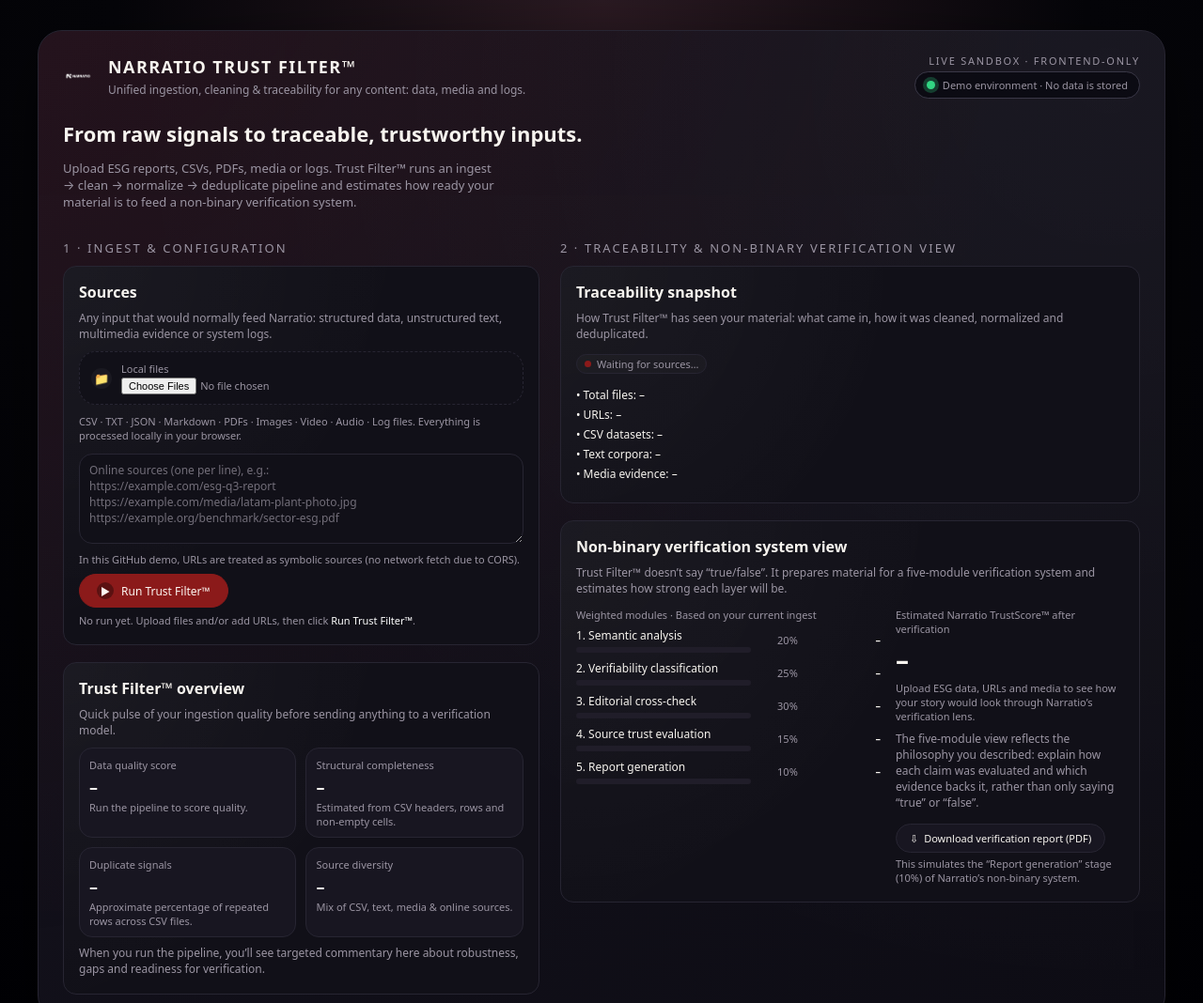
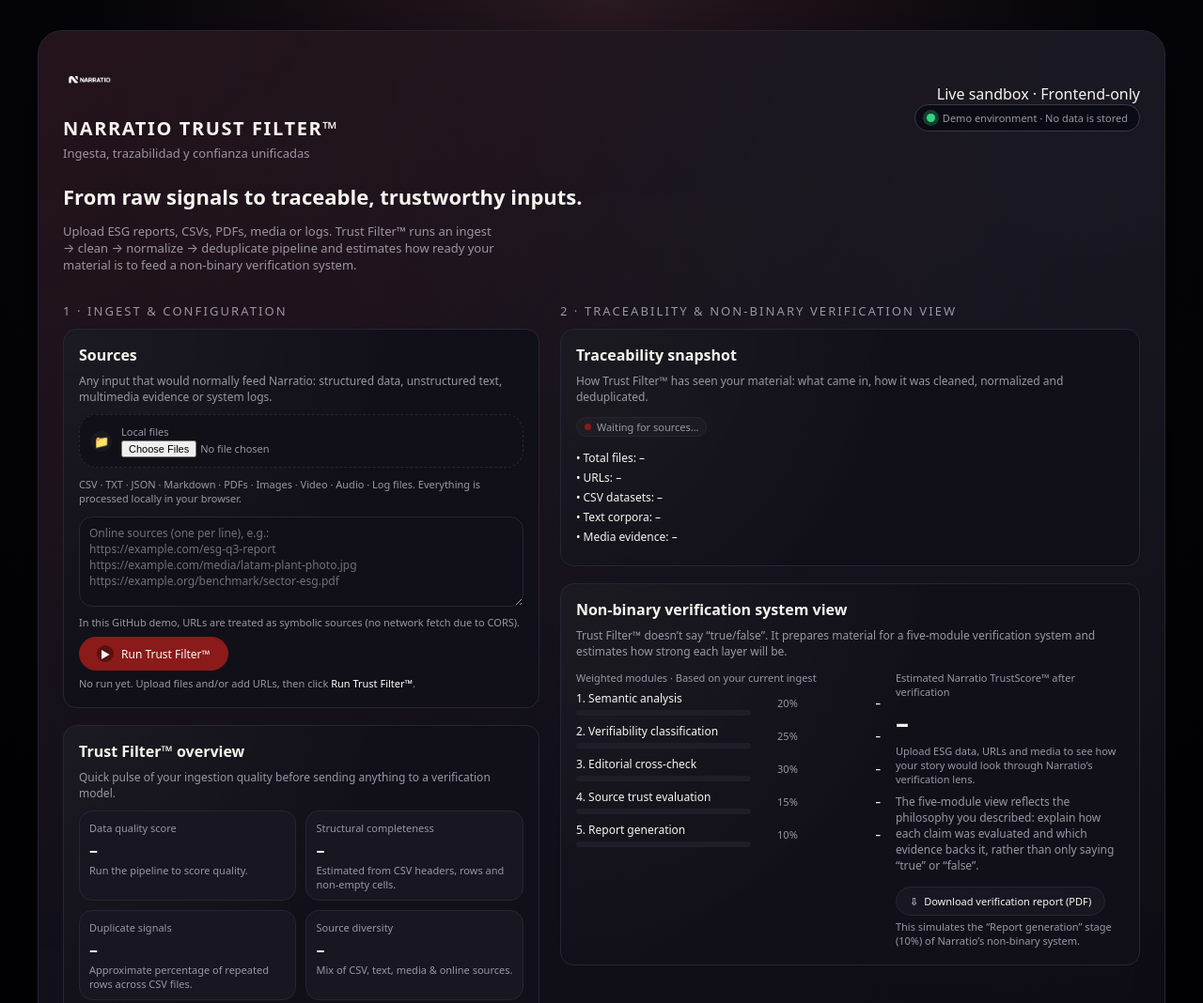
Before and after one commit to antoniomunozhellin-ctrl/narratio-trustfilter-demo, a plain HTML site: page index.html in a window 1280 px wide. Shown: the top 1068 px of the page at 94% size. Drawn offline with nearby package versions, Linux system fonts and the light colour scheme.

Commit message:
Refactor brand block layout and styles
Updated styles for brand block and text elements.

```diff
--- a/index.html
+++ b/index.html
@@ -74,35 +74,29 @@
 
     .brand-block {
   display: flex;
-      align-items: center;
-      gap: 16px;
+  flex-direction: column;    /* ⬅ antes era row, ahora columna */
+  align-items: flex-start;   /* ⬅ alineado a la izquierda */
+  gap: 10px;
 }
 
 .brand-logo img {
-      height: 32px;
+  height: 56px;              /* ⬅ logo más grande (ajusta a 60 si quieres aún más) */
   display: block;
 }
 
 .brand-text-title {
-      font-size: 18px;
+  font-size: 20px;           /* ⬅ un poco más grande y destacado */
   font-weight: 600;
   letter-spacing: .08em;
   text-transform: uppercase;
 }
 
 .brand-text-sub {
-      font-size: 12px;
+  font-size: 13px;
   color: var(--n-text-muted);
   margin-top: 4px;
 }
 
-    .hero-kicker {
-      font-size: 11px;
-      letter-spacing: .16em;
-      text-transform: uppercase;
-      color: var(--n-text-muted);
-      margin-bottom: 4px;
-    }
 
     .hero-title {
       font-size: 22px;
@@ -491,16 +485,16 @@
     <header class="top">
   <div class="brand-block">
     <div class="brand-logo">
-          <!-- Replace with your own logo path -->
       <img src="assets/narratio-logo-light.png" alt="Narratio logo" />
     </div>
     <div>
       <div class="brand-text-title">Narratio Trust Filter™</div>
       <div class="brand-text-sub">
-            Unified ingestion, cleaning & traceability for any content: data, media and logs.
+        Ingesta, trazabilidad y confianza unificadas
       </div>
     </div>
   </div>
+
   <div style="text-align:right; min-width:230px;">
     <div class="hero-kicker">Live sandbox · Frontend-only</div>
     <div class="pill-env">
```
Lines whose indentation alone changed are shown as unchanged.
